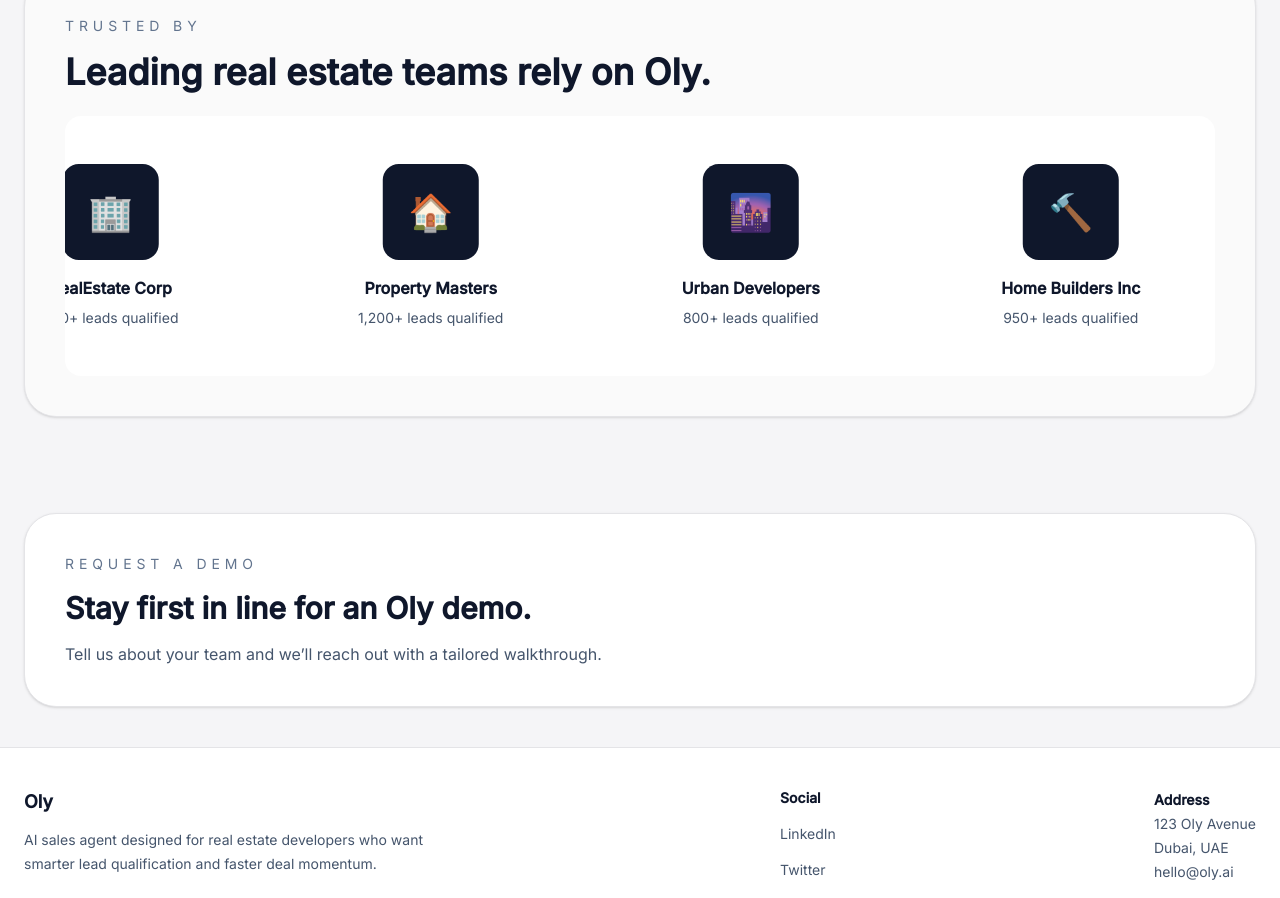
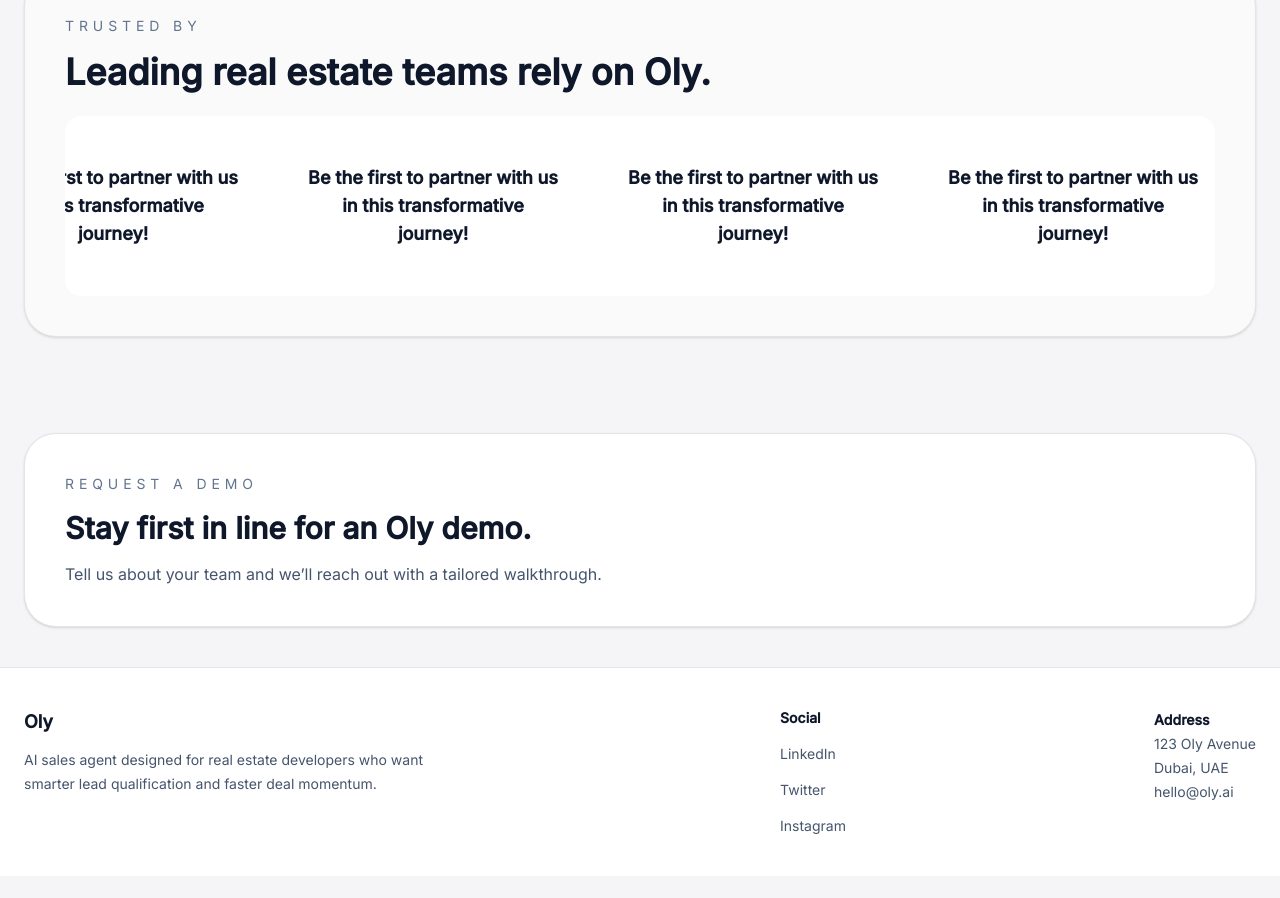
Before and after one commit to Oly-ai-Sales-Agent/company-profile-nextjs, a Next.js app: page / in a window 1280 px wide. Shown: the part 1508-2406 px from the top of the page. After the commit the page ends 2384 px from the top, so only its background shows below. Built offline with nearby package versions, Linux system fonts and the light colour scheme.

Commit message:
Replace Trusted By carousel cards with placeholder scrolling message

```diff
--- a/src/components/TrustedCompaniesCarousel.tsx
+++ b/src/components/TrustedCompaniesCarousel.tsx
@@ -1,7 +1,8 @@
 "use client";
 
 import { useState } from "react";
-import { trustedCompanies } from "@/content/landing";
+
+const TRUSTED_BY_PLACEHOLDER_MESSAGE = "Be the first to partner with us in this transformative journey!";
 
 export function TrustedCompaniesCarousel() {
   const [isHovered, setIsHovered] = useState(false);
@@ -37,32 +38,28 @@ export function TrustedCompaniesCarousel() {
         <div className="carousel-container flex">
           {/* Original set */}
           <div className="flex shrink-0">
-            {trustedCompanies.map((company, index) => (
+            {Array.from({ length: 4 }).map((_, index) => (
               <div
                 key={`first-${index}`}
                 className="flex w-80 shrink-0 flex-col items-center justify-center px-8 py-12"
               >
-                <div className="mb-4 flex h-24 w-24 items-center justify-center rounded-2xl bg-slate-900 text-4xl">
-                  {company.logo}
-                </div>
-                <p className="text-center font-semibold text-slate-900">{company.name}</p>
-                <p className="mt-2 text-center text-sm text-slate-600">{company.leads}</p>
+                <p className="text-center text-lg font-semibold text-slate-900">
+                  {TRUSTED_BY_PLACEHOLDER_MESSAGE}
+                </p>
               </div>
             ))}
           </div>
 
           {/* Duplicate for seamless loop */}
           <div className="flex shrink-0">
-            {trustedCompanies.map((company, index) => (
+            {Array.from({ length: 4 }).map((_, index) => (
               <div
                 key={`second-${index}`}
                 className="flex w-80 shrink-0 flex-col items-center justify-center px-8 py-12"
               >
-                <div className="mb-4 flex h-24 w-24 items-center justify-center rounded-2xl bg-slate-900 text-4xl">
-                  {company.logo}
-                </div>
-                <p className="text-center font-semibold text-slate-900">{company.name}</p>
-                <p className="mt-2 text-center text-sm text-slate-600">{company.leads}</p>
+                <p className="text-center text-lg font-semibold text-slate-900">
+                  {TRUSTED_BY_PLACEHOLDER_MESSAGE}
+                </p>
               </div>
             ))}
           </div>
```
